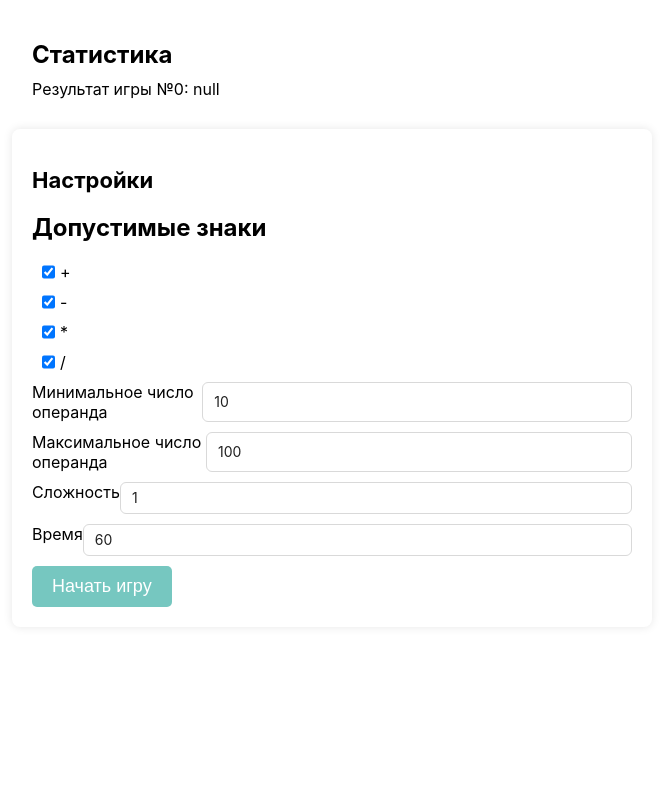
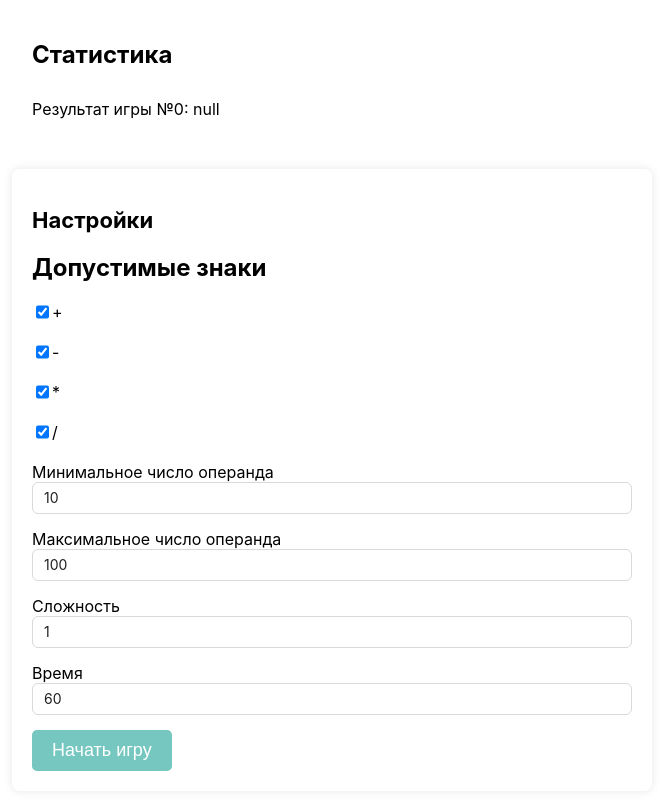
Before and after one commit to SancheSLozovoy/React-BrainTrain, a React (Create React App) app: page / in a window 1280 px wide. Shown: the whole page, without its empty margins (308-971 px from the left). Built offline with nearby package versions, Linux system fonts and the light colour scheme.

Commit message:
style: uodate stytel for settings

```diff
--- a/src/components/settings/Settings.css
+++ b/src/components/settings/Settings.css
@@ -61,11 +61,11 @@
 }
 
 label{
-     display: flex;
-     margin-bottom: 10px;
+    display: block;
+    margin-bottom: 15px;
 }
 
-label input {
-    margin-right: 5px;
-    margin-left: 10px;
+span{
+    display: flex;
+    margin-bottom: 20px;
 }
--- a/src/components/settings/Settings.tsx
+++ b/src/components/settings/Settings.tsx
@@ -84,7 +84,7 @@ const Settings: React.FunctionComponent = () => {
                 <div className="settings__inner-chars">
                     <h2>Допустимые знаки</h2>
                     {DEFAULT_OPERATORS.map(operator => (
-                        <label key={operator.symbol}>
+                        <span key={operator.symbol}>
                             <input
                                 type="checkbox"
                                 value={operator.symbol}
@@ -92,7 +92,7 @@ const Settings: React.FunctionComponent = () => {
                                 onChange={handleChangeOperators}
                             />
                             {operator.symbol}
-                        </label>
+                        </span>
                     ))
                     }
                 </div>
```
